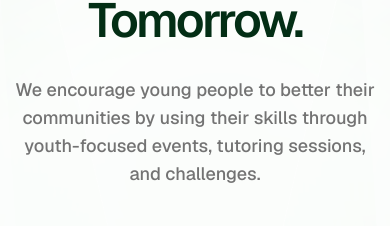
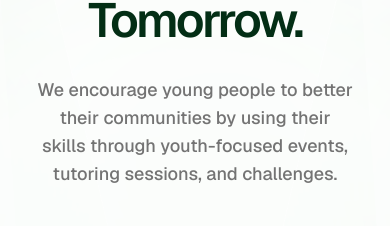
Before and after one commit to digitalRM/Hay-Youth-FOYM, a Next.js app: page / in a window 390 px wide. Shown: the part 252-478 px from the top of the page. Built offline with nearby package versions, Linux system fonts and the light colour scheme.

Commit message:
Update Hero component styling to enhance text alignment and spacing.

```diff
--- a/components/sections/hero.tsx
+++ b/components/sections/hero.tsx
@@ -129,7 +129,7 @@ export default function Hero() {
             <h1 className="text-balance text-5xl font-semibold tracking-tighter text-green-950 sm:text-7xl">
               Empowering Youth. Building Tomorrow.
             </h1>
-            <p className="mt-8 text-pretty text-lg font-medium text-neutral-500 sm:text-xl/8">
+            <p className="mt-8 text-balance text-lg font-medium text-neutral-500 sm:text-xl/8 px-6 sm:px-0">
               We encourage young people to better their communities by using
               their skills through youth-focused events, tutoring sessions, and
               challenges.
```
